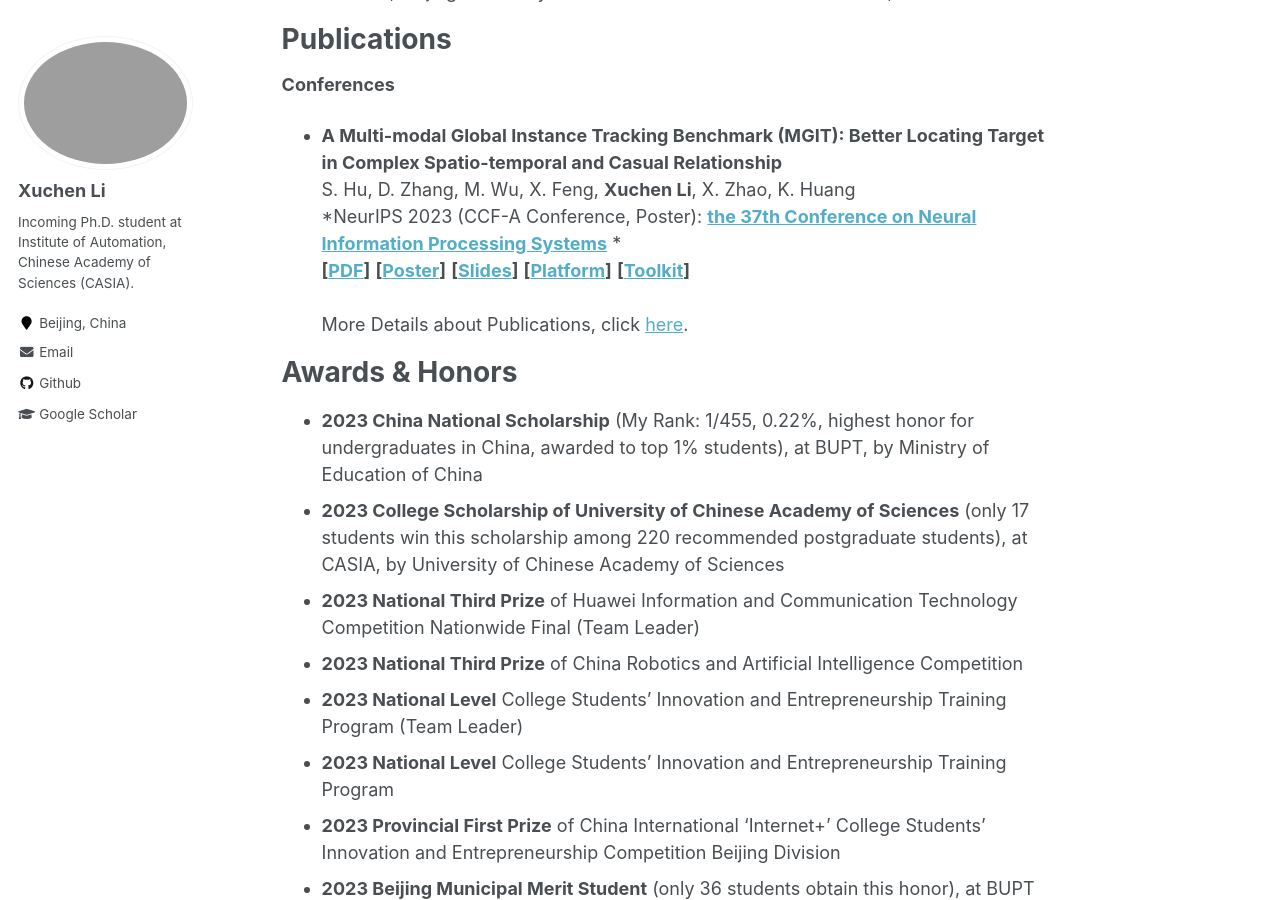
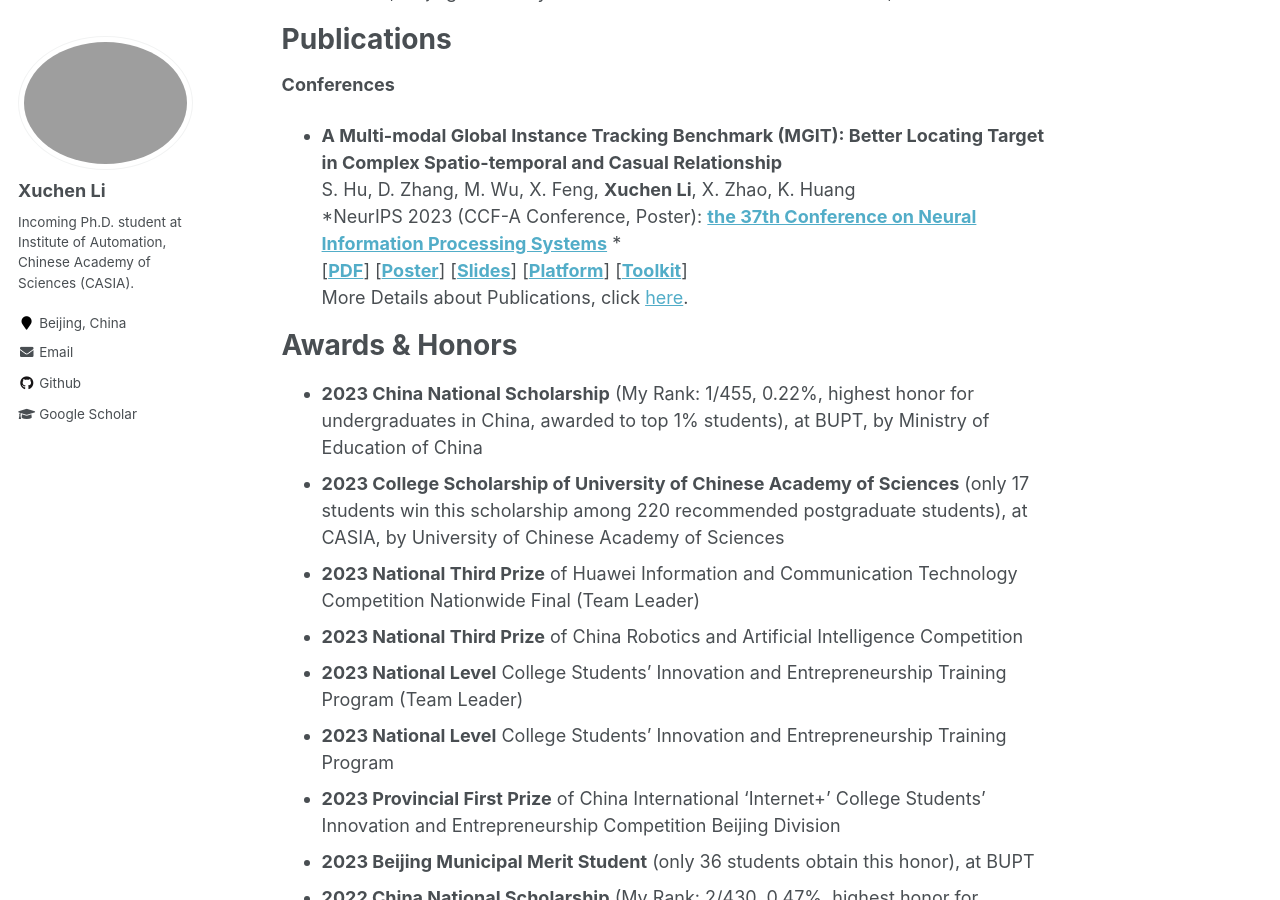
Before and after one commit to Xuchen-Li/Xuchen-Li.github.io, a Jekyll site: the page built from _pages/about.md, in a window 1280 px wide and 900 px high, scrolled down 2106 px. Built offline with Jekyll 4.4.1, drawn with Linux system fonts in a browser that asks for light colours.

```diff
--- a/_pages/about.md
+++ b/_pages/about.md
@@ -60,11 +60,11 @@ Publications
 * **A Multi-modal Global Instance Tracking Benchmark (MGIT): Better Locating Target in Complex Spatio-temporal and Casual Relationship**<br>
   S. Hu, D. Zhang, M. Wu, X. Feng, **Xuchen Li**, X. Zhao, K. Huang<br>
   *NeurIPS 2023 (CCF-A Conference, Poster): **[the 37th Conference on Neural Information Processing Systems](https://neurips.cc/Conferences/2023)** *<br>
-  **[[PDF](https://xuchen-li.github.io/files/MGIT.pdf)]**
-  **[[Poster](https://xuchen-li.github.io/files/MGIT-poster.pdf)]**
-  **[[Slides](https://xuchen-li.github.io/files/MGIT-Slides.pdf)]**
-  **[[Platform](http://videocube.aitestunion.com/)]**
-  **[[Toolkit](https://github.com/Xuchen-Li/MGIT-toolkit)]**
+    [[**PDF**](https://xuchen-li.github.io/files/MGIT.pdf)]
+    [[**Poster**](https://xuchen-li.github.io/files/MGIT-poster.pdf)]
+    [[**Slides**](https://xuchen-li.github.io/files/MGIT-Slides.pdf)]
+    [[**Platform**](http://videocube.aitestunion.com/)]
+    [[**Toolkit**](https://github.com/Xuchen-Li/MGIT-toolkit)]
 <br>
 More Details about Publications, click [here](https://xuchen-li.github.io/publications/).
 
```
